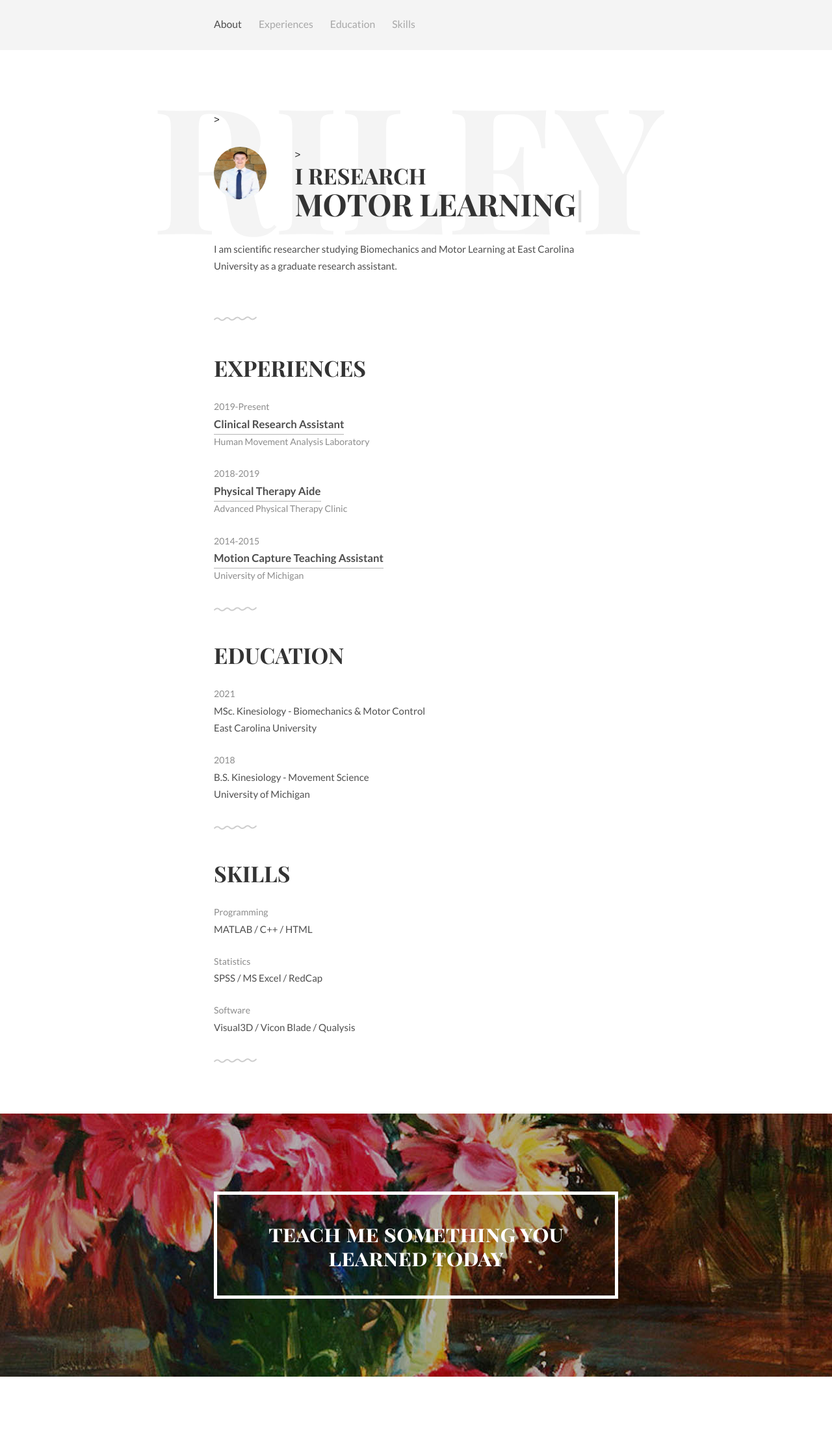
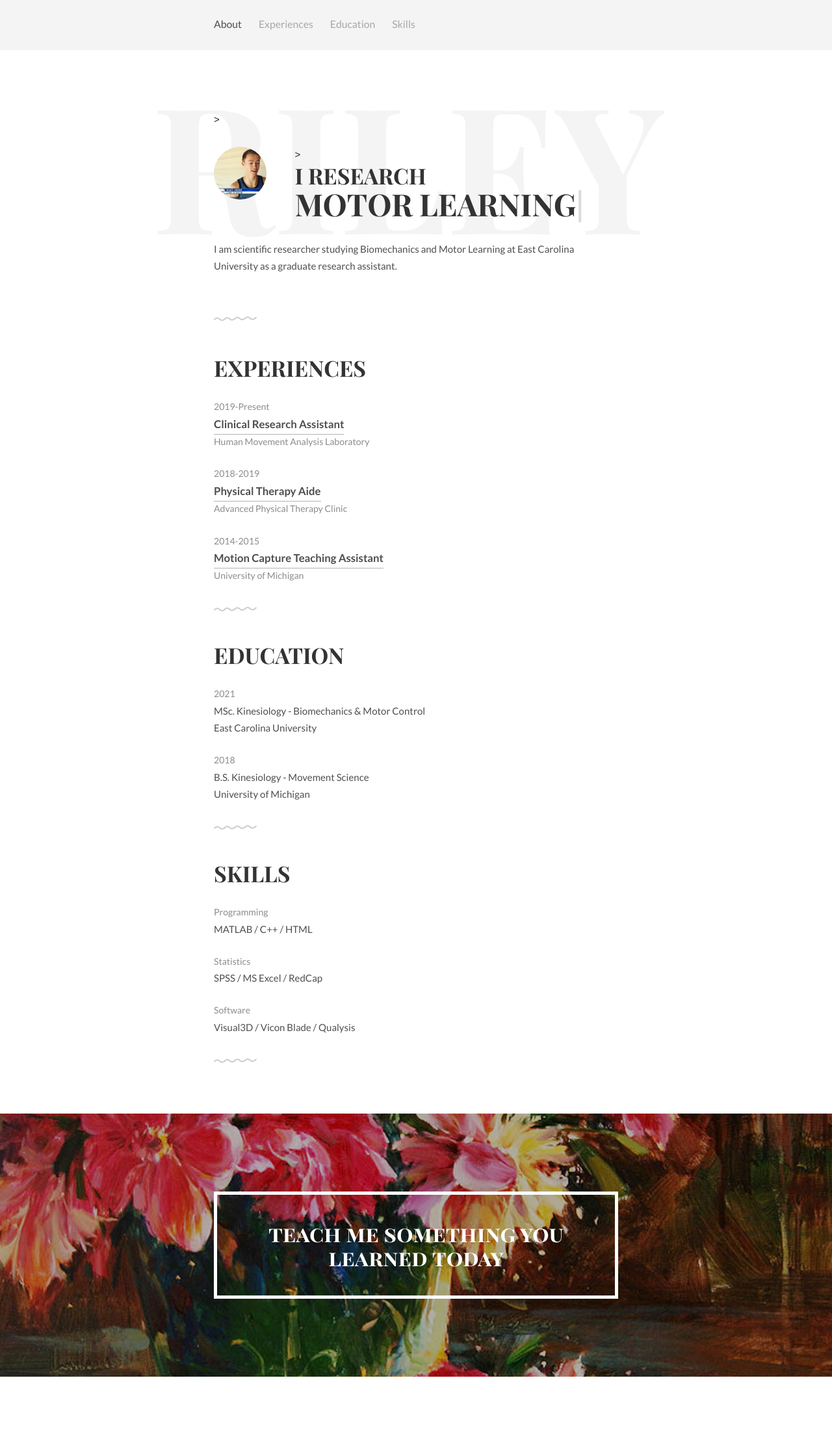
Before and after one commit to RileyHorn/rjhorn.github.io, a Jekyll site: the page index.html, which Jekyll copies as it is, in a window 1280 px wide. Shown: the whole page at 65% size. Built offline with Jekyll 4.4.1, drawn with Linux system fonts in a browser that asks for light colours.

Commit message:
image change

```diff
--- a/index.html
+++ b/index.html
@@ -19,7 +19,7 @@
     <link rel="stylesheet" href="css/kube.min.css" />
     <link rel="stylesheet" href="css/font-awesome.min.css" />
     <link rel="stylesheet" href="css/custom.min.css" />
-    <link rel="shortcut icon" href="img/riley_profile.png" />
+    <link rel="shortcut icon" href="img/lives_in_house.jpg" />
 	<link href='https://fonts.googleapis.com/css?family=Playfair+Display+SC:700' rel='stylesheet' type='text/css'>
 	<link href='https://fonts.googleapis.com/css?family=Lato:400,700' rel='stylesheet' type='text/css'>
 	<style>
@@ -56,7 +56,7 @@
 			<p></p>
 			<div class="units-row units-split wrap">
 				<div class="unit-20">
-					<img src="img/riley_profile.png" alt="Avatar">
+					<img src="img/lives_in_house.jpg" alt="Avatar">
 				</div>
 				<div class="unit-80">
 					<!-- Changing Line Static-->>
```
Also changed, not shown: 1 other file.
